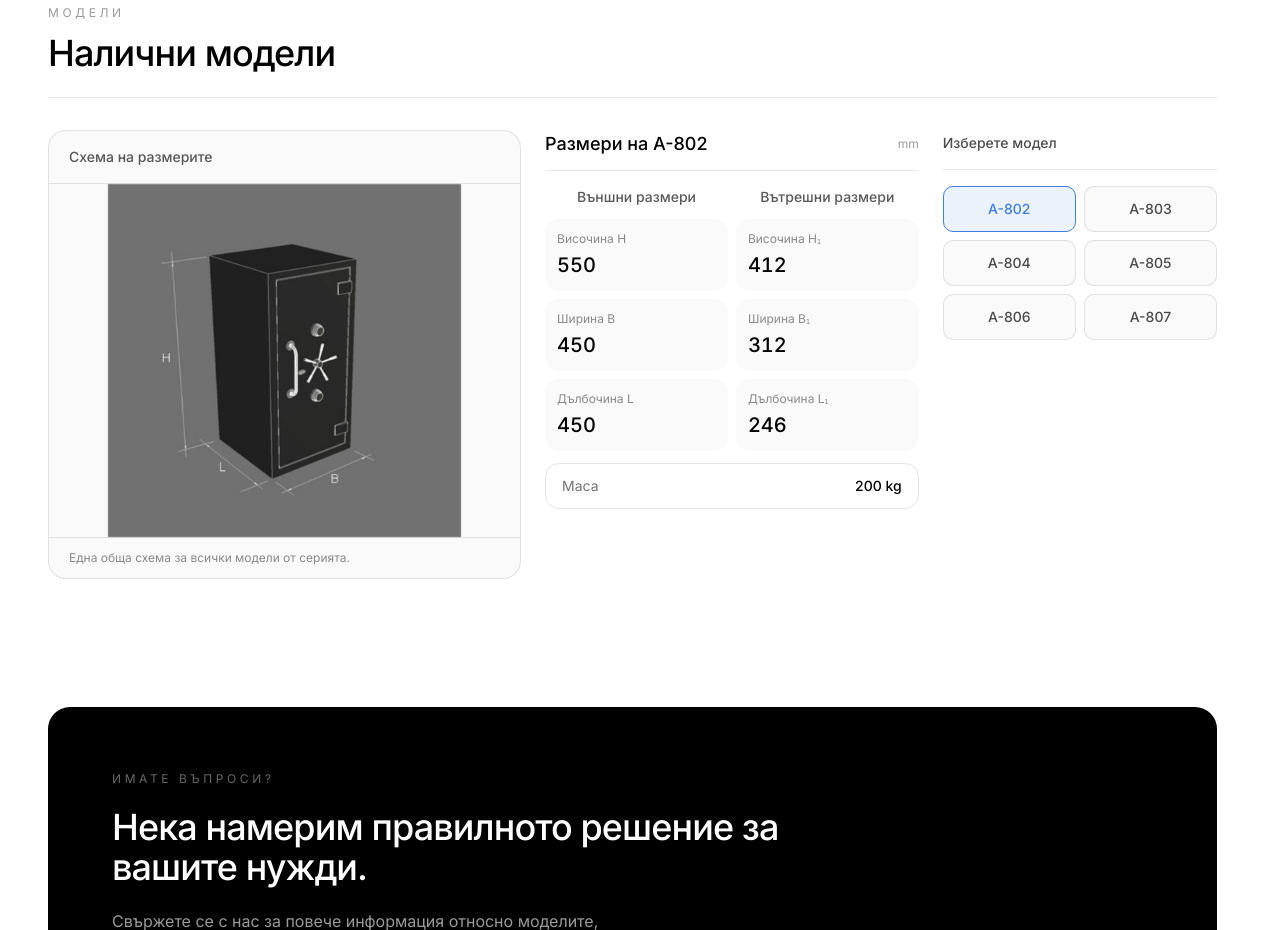
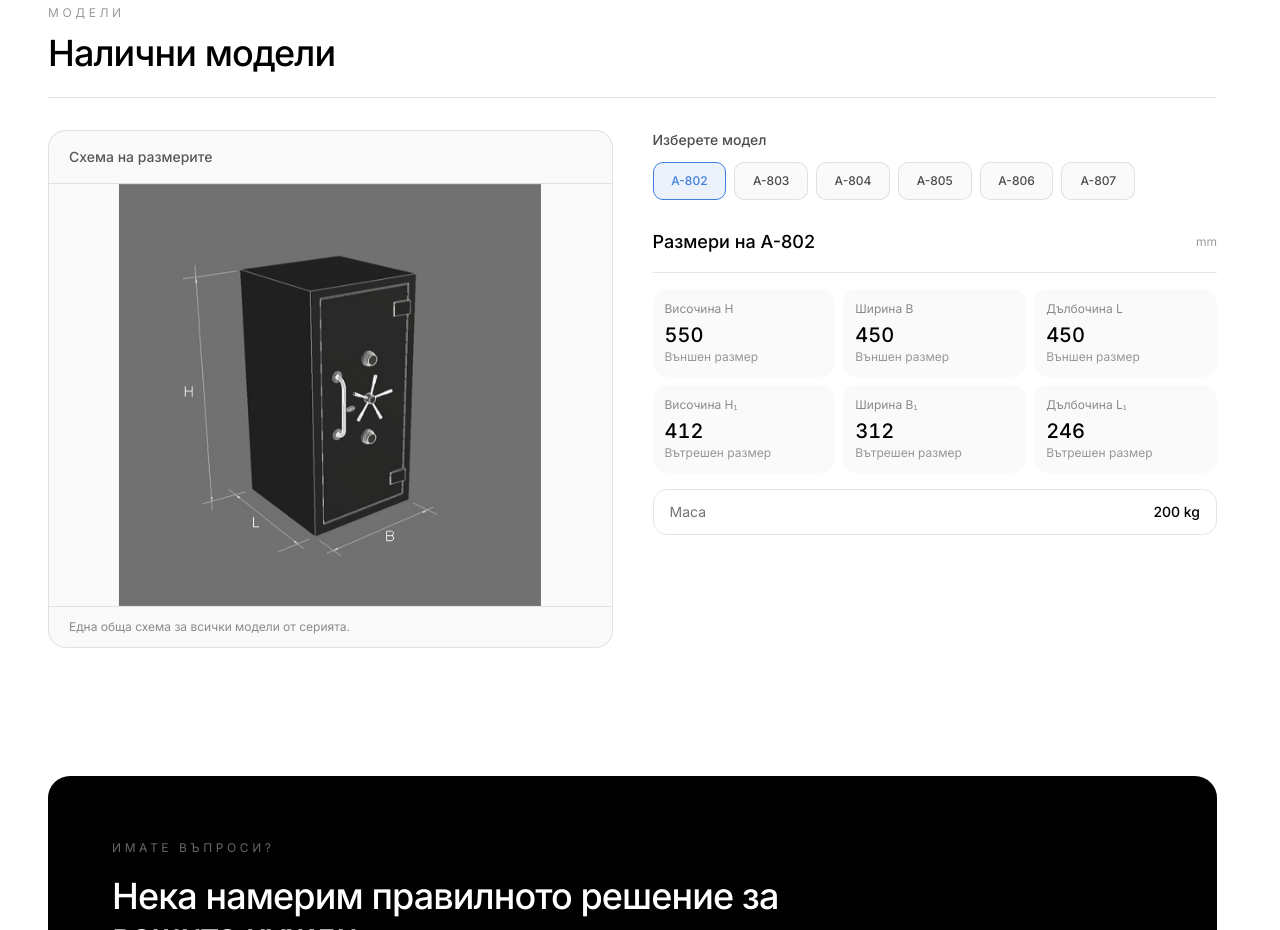
Before and after one commit to TotiVasilev/safe-site, a Next.js app: page /produkti/seyf-tip-a in a window 1280 px wide. Shown: the part 1040-1970 px from the top of the page. Built offline with nearby package versions, Linux system fonts and the light colour scheme.

Commit message:
Implement variation 2

```diff
--- a/components/ui/ModelSelector.tsx
+++ b/components/ui/ModelSelector.tsx
@@ -10,22 +10,6 @@ function parseDimensions(value?: string) {
   if (!value) return ["—", "—", "—"];
   const parts = value.split(/\s*[x×хХ;,/]\s*/i).map((part) => part.trim()).filter(Boolean);
   return parts.length === 3 ? parts : [value, "—", "—"];
-}
-
-function DimensionColumn({ title, values, labels }: { title: string; values: string[]; labels: string[] }) {
-  return (
-    <div className="min-w-0">
-      <h4 className="mb-3 text-center text-xs font-medium text-black/65 sm:text-sm">{title}</h4>
-      <dl className="space-y-2">
-        {values.map((value, index) => (
-          <div key={labels[index]} className="min-w-0 rounded-xl bg-neutral-50 px-3 py-3">
-            <dt className="text-xs text-black/45">{labels[index]}</dt>
-            <dd className="mt-1 break-words text-lg font-medium tabular-nums sm:text-xl">{value || "—"}</dd>
-          </div>
-        ))}
-      </dl>
-    </div>
-  );
 }
 
 export default function ModelSelector({ models, drawing, productName }: Props) {
@@ -46,36 +30,63 @@ export default function ModelSelector({ models, drawing, productName }: Props) {
         <h2 className="mt-3 text-3xl font-medium tracking-tight sm:text-4xl">Налични модели</h2>
       </div>
 
-      {/* On desktop the drawing, measurements, and model list are independent columns.
-          Selecting a model changes only the middle column, never the page layout. */}
-      <div className="mt-8 grid items-start gap-5 md:grid-cols-12 lg:gap-6">
-        <div className="min-w-0 overflow-hidden rounded-2xl border border-black/10 bg-neutral-50 md:col-span-5">
+      {/* Keep the original two-panel proportions. Model buttons sit above the
+          measurements and wrap left-to-right after the seventh button. */}
+      <div className="mt-8 grid items-start gap-8 md:grid-cols-2 lg:gap-10">
+        <div className="min-w-0 overflow-hidden rounded-2xl border border-black/10 bg-neutral-50">
           <div className="border-b border-black/10 px-5 py-4 text-sm font-medium text-black/65">Схема на размерите</div>
           {drawing ? (
             <div className="relative aspect-[4/3] w-full">
-              <Image src={drawing} alt={`Схема на размерите за ${productName}`} fill unoptimized sizes="(max-width: 767px) 100vw, 42vw" className="object-contain" />
+              <Image src={drawing} alt={`Схема на размерите за ${productName}`} fill unoptimized sizes="(max-width: 767px) 100vw, 50vw" className="object-contain" />
             </div>
           ) : (
-            <div className="flex aspect-[4/3] items-center justify-center px-8 text-center text-sm leading-6 text-black/45 ">
+            <div className="flex aspect-[4/3] items-center justify-center px-8 text-center text-sm leading-6 text-black/45">
               Техническата схема ще се появи тук, след като бъде добавена в CMS.
             </div>
           )}
           <p className="border-t border-black/10 px-5 py-3 text-xs text-black/45">Една обща схема за всички модели от серията.</p>
         </div>
 
-        <div className="min-w-0 md:col-span-4">
-          <div className="flex min-h-10 items-center justify-between gap-2 border-b border-black/10 pb-3">
+        <div className="min-w-0">
+          <h3 className="mb-3 text-sm font-medium text-black/70">Изберете модел</h3>
+          <div className="grid grid-cols-3 gap-2 sm:grid-cols-5 lg:grid-cols-7" role="group" aria-label="Изберете модел">
+            {models.map((item, index) => (
+              <button
+                key={`${item.name}-${index}`}
+                type="button"
+                aria-pressed={selected === index}
+                onClick={() => setSelected(index)}
+                className={`min-w-0 rounded-lg border px-1.5 py-2.5 text-center text-xs font-medium transition-colors ${selected === index ? "border-[#3f7edb] bg-[#3f7edb]/10 text-[#3f7edb]" : "border-black/10 bg-neutral-50 text-black/70 hover:border-black/25 hover:bg-neutral-100"}`}
+              >
+                <span className="break-words">{item.name}</span>
+              </button>
+            ))}
+          </div>
+
+          <div className="mt-7 flex items-center justify-between gap-2 border-b border-black/10 pb-4">
             <h3 className="min-w-0 break-words text-lg font-medium">Размери на {model.name}</h3>
             <span className="shrink-0 text-xs text-black/40">mm</span>
           </div>
           {hasMeasurements ? (
             <>
-              <div className="mt-4 grid grid-cols-2 gap-2">
-                <DimensionColumn title="Външни размери" values={external} labels={["Височина H", "Ширина B", "Дълбочина L"]} />
-                <DimensionColumn title="Вътрешни размери" values={internal} labels={["Височина H₁", "Ширина B₁", "Дълбочина L₁"]} />
-              </div>
+              <dl className="mt-4 grid grid-cols-3 gap-2">
+                {[
+                  ["Височина H", external[0], "Външен размер"],
+                  ["Ширина B", external[1], "Външен размер"],
+                  ["Дълбочина L", external[2], "Външен размер"],
+                  ["Височина H₁", internal[0], "Вътрешен размер"],
+                  ["Ширина B₁", internal[1], "Вътрешен размер"],
+                  ["Дълбочина L₁", internal[2], "Вътрешен размер"],
+                ].map(([label, value, caption]) => (
+                  <div key={label} className="min-w-0 rounded-xl bg-neutral-50 px-3 py-3">
+                    <dt className="text-xs text-black/45">{label}</dt>
+                    <dd className="mt-1 break-words text-lg font-medium tabular-nums sm:text-xl">{value || "—"}</dd>
+                    <dd className="text-xs text-black/40">{caption}</dd>
+                  </div>
+                ))}
+              </dl>
               {(model.weight || model.volume || model.resistance) && (
-                <dl className="mt-3 divide-y divide-black/10 rounded-xl border border-black/10 px-4">
+                <dl className="mt-4 divide-y divide-black/10 rounded-xl border border-black/10 px-4">
                   {model.weight && <div className="flex justify-between gap-4 py-3 text-sm"><dt className="text-black/55">Маса</dt><dd className="font-medium">{model.weight}</dd></div>}
                   {model.volume && <div className="flex justify-between gap-4 py-3 text-sm"><dt className="text-black/55">Обем</dt><dd className="font-medium">{model.volume}</dd></div>}
                   {model.resistance && <div className="flex justify-between gap-4 py-3 text-sm"><dt className="text-black/55">Клас на устойчивост</dt><dd className="font-medium">{model.resistance}</dd></div>}
@@ -86,25 +97,6 @@ export default function ModelSelector({ models, drawing, productName }: Props) {
             <p className="mt-4 rounded-xl bg-neutral-50 p-5 text-sm leading-6 text-black/55">Размерите за този модел все още не са въведени.</p>
           )}
         </div>
-
-        <div className="min-w-0 md:col-span-3">
-          <div className="flex min-h-10 items-center justify-between gap-2 border-b border-black/10 pb-3">
-            <h3 className="text-sm font-medium text-black/70">Изберете модел</h3>
-          </div>
-          <div className={`mt-4 grid gap-2 ${models.length <= 2 ? "grid-cols-1" : "grid-cols-2"}`} role="group" aria-label="Изберете модел">
-            {models.map((item, index) => (
-              <button
-                key={`${item.name}-${index}`}
-                type="button"
-                aria-pressed={selected === index}
-                onClick={() => setSelected(index)}
-                className={`min-w-0 rounded-lg border px-2 py-3 text-center text-xs font-medium transition-colors sm:text-sm ${selected === index ? "border-[#3f7edb] bg-[#3f7edb]/10 text-[#3f7edb]" : "border-black/10 bg-neutral-50 text-black/70 hover:border-black/25 hover:bg-neutral-100"}`}
-              >
-                <span className="break-words">{item.name}</span>
-              </button>
-            ))}
-          </div>
-        </div>
       </div>
     </section>
   );
```
